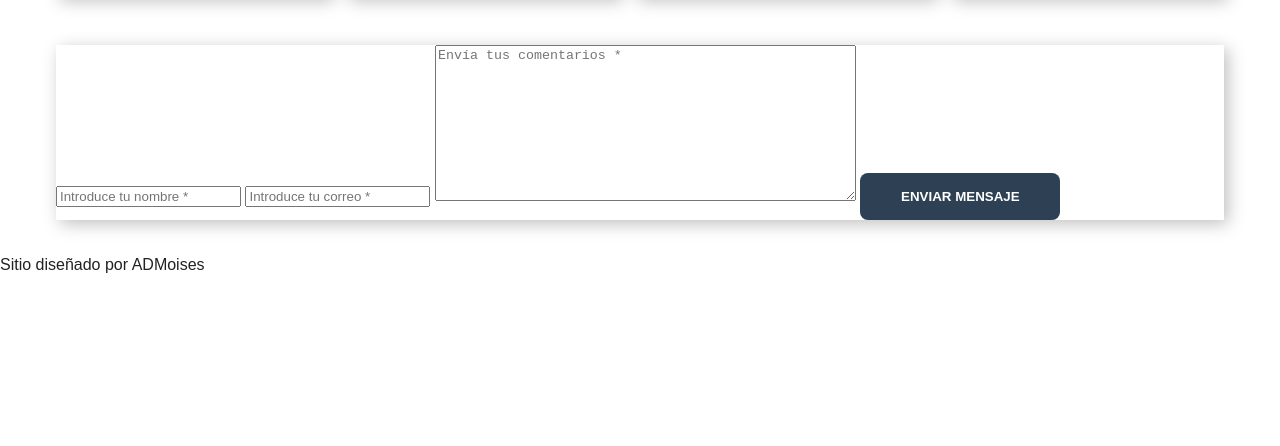
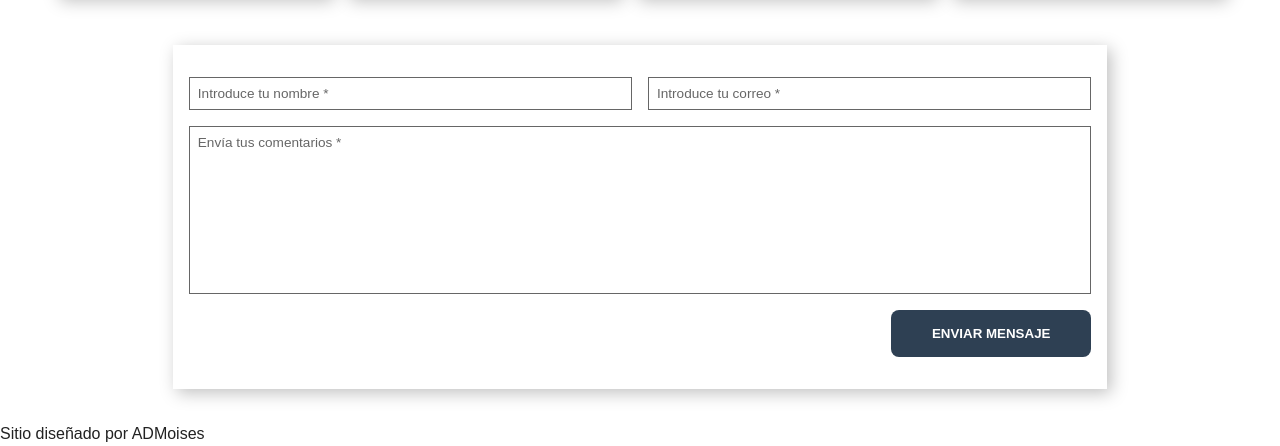
Before and after one commit to admoisesdev/portafolio-moises, a plain HTML site: page index.html in a window 1280 px wide. Shown: the part 3224-3670 px from the top of the page. Before the commit the page ends 3501 px from the top, so only its background shows below. Drawn offline with Linux system fonts and the light colour scheme.

Commit message:
Componente de formulario maquetado

```diff
--- a/index.html
+++ b/index.html
@@ -514,7 +514,7 @@
 
         <textarea name="comments" cols="50" rows="10" placeholder="Envía tus comentarios *" required></textarea>
 
-        <div class="loader none">
+        <div class="loader none text-center">
           <img src="assets/icon/loader.svg" alt="loader">
         </div>
 
--- a/style.css
+++ b/style.css
@@ -107,6 +107,58 @@ p {
 
 
 /*? ********** Components ********** */
+
+/* *** Contact Form *** */
+.contact-form{
+  margin: auto;
+  padding: 2rem 1rem;
+}
+
+.contact-form > *:not(input[type="submit"],.loader){
+  display: block;
+  width: 100%;
+  padding: .5rem 0;
+  margin-bottom: 1rem;
+  border: thin solid var(--gray-dark-color);
+  outline: none;
+  font-family: var(--font);
+  font-size: .85rem;
+}
+
+.contact-form > textarea{
+  grid-column: span 2;
+  resize: none;
+}
+
+.contact-form > input[type="submit"]{
+  grid-column: span 2;
+  margin-left: auto;
+  cursor: pointer;
+  transition: all .5s ease-in-out;
+}
+
+.contact-form input[type="submit"]:hover {
+  opacity: .75;
+}
+
+.contact-form *::placeholder {
+  color: var(--gray-dark-color);
+  padding-left: .5rem;
+}
+
+.loader img{
+  width: 4rem;
+  height: 4rem;
+}
+
+@media screen and (min-width: 1024px) {
+  .contact-form{
+    display: grid;
+    grid-template-columns: repeat(2,1fr);
+    column-gap: 1rem;
+    width: 80%;
+  }
+}
 
 
 /* *** Hero Image **** */
```
